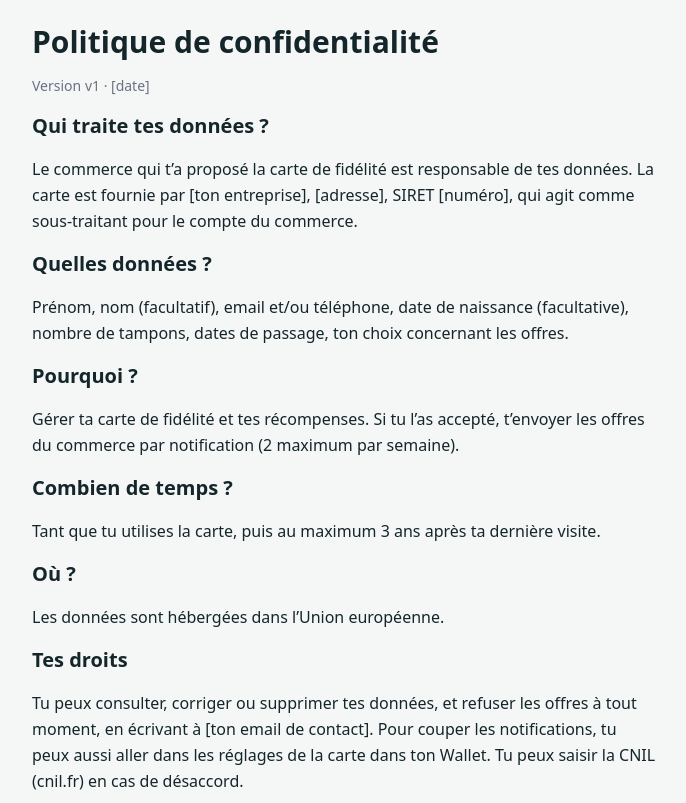
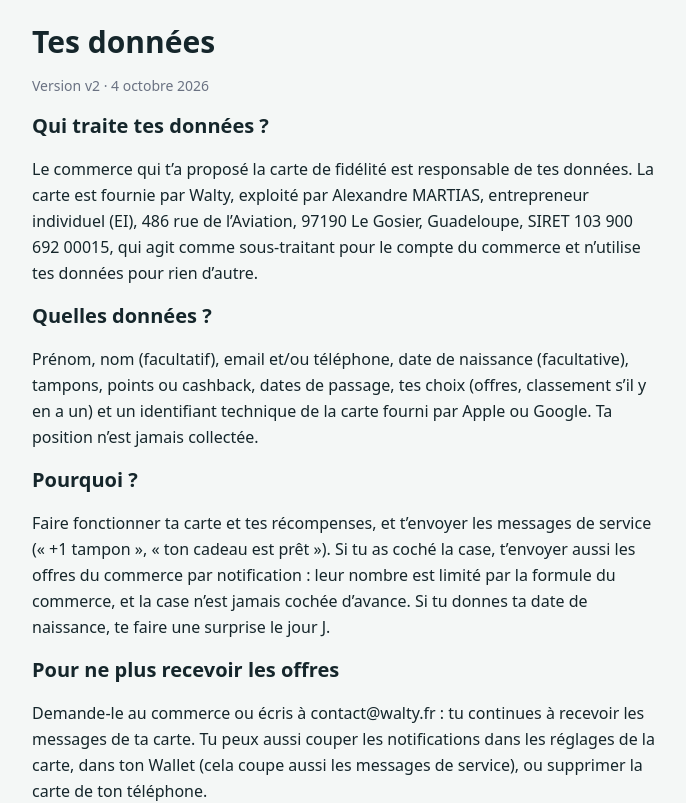
Before and after one commit to alexmartias971-tech/cartedefid-lit-, a Next.js app: page /confidentialite in a window 1280 px wide. Shown: the top 803 px of the page, without its empty margins (296-982 px from the left). Built offline with nearby package versions, Linux system fonts and the light colour scheme.

Commit message:
Add files via upload

```diff
--- a/src/app/c/[slug]/SignupForm.tsx
+++ b/src/app/c/[slug]/SignupForm.tsx
@@ -62,8 +62,8 @@ export default function SignupForm({
       <label className="flex gap-3 items-start text-sm">
         <input type="checkbox" name="marketing" className="mt-1 h-5 w-5 shrink-0" />
         <span>
-          J&apos;accepte de recevoir les offres de {businessName} par notification sur ma carte (2 maximum par semaine,
-          désactivable à tout moment).
+          J&apos;accepte de recevoir les offres de {businessName} par notification sur ma carte. Je peux arrêter à tout
+          moment.
         </span>
       </label>
       {leaderboard && (
@@ -78,9 +78,9 @@ export default function SignupForm({
       <label className="flex gap-3 items-start text-sm">
         <input type="checkbox" name="privacy" required className="mt-1 h-5 w-5 shrink-0" />
         <span>
-          J&apos;accepte la{" "}
+          J&apos;ai lu{" "}
           <a href="/confidentialite" target="_blank" className="underline">
-            politique de confidentialité
+            comment mes données sont utilisées
           </a>{" "}
           *
         </span>
--- a/src/app/c/[slug]/actions.ts
+++ b/src/app/c/[slug]/actions.ts
@@ -5,7 +5,7 @@ import { normalizePhone } from "@/lib/format";
 import { createAdminClient } from "@/lib/supabase/admin";
 
 export type SignupState = { error?: string };
-const POLICY_VERSION = "v1";
+const POLICY_VERSION = "v2"; // v2 (4 oct. 2026) : textes des cases et page confidentialité complétée
 
 /** Inscription d'un client depuis le QR code du comptoir. */
 export async function registerCustomer(slug: string, _prev: SignupState, fd: FormData): Promise<SignupState> {
@@ -36,7 +36,7 @@ export async function registerCustomer(slug: string, _prev: SignupState, fd: For
   if (email && !/^[^\s@]+@[^\s@]+\.[^\s@]+$/.test(email)) return { error: "L'email ne semble pas valide." };
   if (phone && phone.replace(/\D/g, "").length < 9) return { error: "Le téléphone ne semble pas valide." };
   if (birthDate && !/^\d{4}-\d{2}-\d{2}$/.test(birthDate)) return { error: "Date de naissance invalide." };
-  if (!privacy) return { error: "Tu dois accepter la politique de confidentialité pour créer ta carte." };
+  if (!privacy) return { error: "Coche la case pour confirmer que tu as lu comment tes données sont utilisées." };
 
   const supabase = createAdminClient();
   const { data: business } = await supabase
--- a/src/app/confidentialite/page.tsx
+++ b/src/app/confidentialite/page.tsx
@@ -1,43 +1,65 @@
-// ⚠️ TEXTE À COMPLÉTER : remplace tout ce qui est entre [crochets] par tes informations,
-// ou colle ici la politique de confidentialité rédigée (et relue par un juriste).
+// Politique de confidentialité vue par les clients des commerces (porteurs de carte).
+// Version longue, côté site : https://walty.fr/porteurs
 
 export const metadata = { title: "Confidentialité" };
 
 export default function Confidentialite() {
   return (
     <main className="max-w-2xl mx-auto p-6 space-y-4 leading-relaxed">
-      <h1 className="text-3xl font-bold">Politique de confidentialité</h1>
-      <p className="text-sm text-gray-500">Version v1 · [date]</p>
+      <h1 className="text-3xl font-bold">Tes données</h1>
+      <p className="text-sm text-gray-500">Version v2 · 4 octobre 2026</p>
 
       <h2 className="text-xl font-semibold">Qui traite tes données ?</h2>
       <p>
-        Le commerce qui t’a proposé la carte de fidélité est responsable de tes données. La carte est fournie par [ton
-        entreprise], [adresse], SIRET [numéro], qui agit comme sous-traitant pour le compte du commerce.
+        Le commerce qui t’a proposé la carte de fidélité est responsable de tes données. La carte est fournie par Walty,
+        exploité par Alexandre MARTIAS, entrepreneur individuel (EI), 486 rue de l’Aviation, 97190 Le Gosier, Guadeloupe,
+        SIRET 103 900 692 00015, qui agit comme sous-traitant pour le compte du commerce et n’utilise tes données pour
+        rien d’autre.
       </p>
 
       <h2 className="text-xl font-semibold">Quelles données ?</h2>
       <p>
-        Prénom, nom (facultatif), email et/ou téléphone, date de naissance (facultative), nombre de tampons, dates de
-        passage, ton choix concernant les offres.
+        Prénom, nom (facultatif), email et/ou téléphone, date de naissance (facultative), tampons, points ou cashback,
+        dates de passage, tes choix (offres, classement s’il y en a un) et un identifiant technique de la carte fourni par
+        Apple ou Google. Ta position n’est jamais collectée.
       </p>
 
       <h2 className="text-xl font-semibold">Pourquoi ?</h2>
       <p>
-        Gérer ta carte de fidélité et tes récompenses. Si tu l’as accepté, t’envoyer les offres du commerce par
-        notification (2 maximum par semaine).
+        Faire fonctionner ta carte et tes récompenses, et t’envoyer les messages de service (« +1 tampon », « ton cadeau
+        est prêt »). Si tu as coché la case, t’envoyer aussi les offres du commerce par notification : leur nombre est
+        limité par la formule du commerce, et la case n’est jamais cochée d’avance. Si tu donnes ta date de naissance, te
+        faire une surprise le jour J.
+      </p>
+
+      <h2 className="text-xl font-semibold">Pour ne plus recevoir les offres</h2>
+      <p>
+        Demande-le au commerce ou écris à contact@walty.fr : tu continues à recevoir les messages de ta carte. Tu peux
+        aussi couper les notifications dans les réglages de la carte, dans ton Wallet (cela coupe aussi les messages de
+        service), ou supprimer la carte de ton téléphone.
       </p>
 
       <h2 className="text-xl font-semibold">Combien de temps ?</h2>
       <p>Tant que tu utilises la carte, puis au maximum 3 ans après ta dernière visite.</p>
 
       <h2 className="text-xl font-semibold">Où ?</h2>
-      <p>Les données sont hébergées dans l’Union européenne.</p>
+      <p>
+        Les données sont stockées dans l’Union européenne (Irlande, chez Supabase). Le service tourne chez Vercel, et
+        Apple ou Google affichent la carte dans ton Wallet. Tes données ne sont jamais vendues.
+      </p>
 
       <h2 className="text-xl font-semibold">Tes droits</h2>
       <p>
-        Tu peux consulter, corriger ou supprimer tes données, et refuser les offres à tout moment, en écrivant à [ton
-        email de contact]. Pour couper les notifications, tu peux aussi aller dans les réglages de la carte dans ton
-        Wallet. Tu peux saisir la CNIL (cnil.fr) en cas de désaccord.
+        Tu peux consulter, corriger ou supprimer tes données, et retirer ton accord pour les offres à tout moment, en
+        écrivant au commerce ou à contact@walty.fr. Réponse sous un mois. Tu peux saisir la CNIL (cnil.fr) en cas de
+        désaccord.
+      </p>
+
+      <p className="text-sm text-gray-500">
+        Tous les détails :{" "}
+        <a href="https://walty.fr/porteurs" className="underline">
+          walty.fr/porteurs
+        </a>
       </p>
     </main>
   );
```
